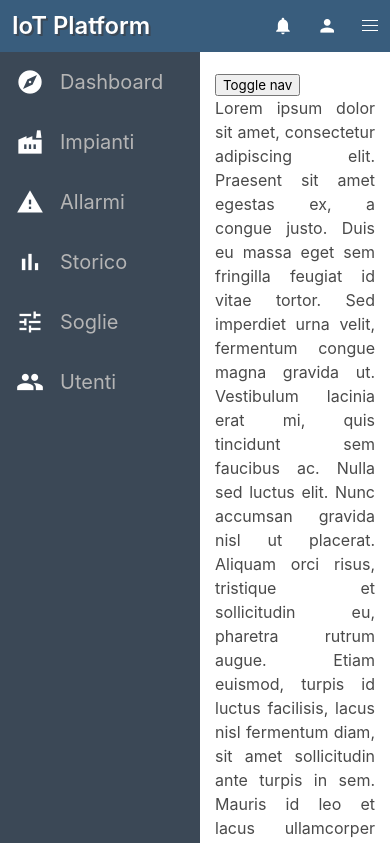
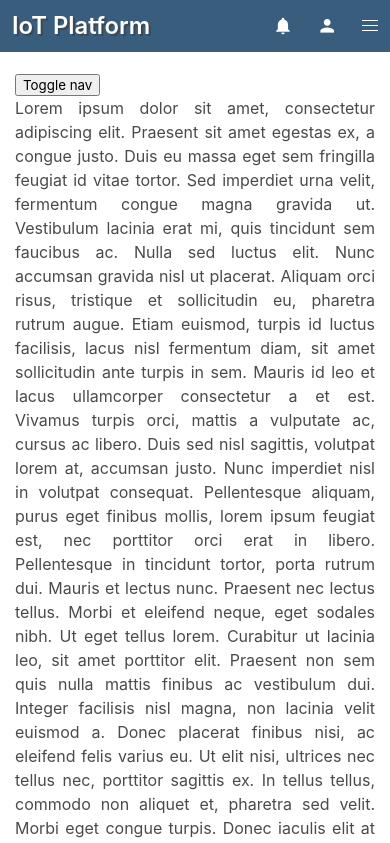
Before and after one commit to fede-palazz/sensor-hub, an Angular app in the folder frontend/: page / in a window 390 px wide. Shown: the top 843 px of the page. Built offline with nearby package versions, Linux system fonts and the light colour scheme.

Commit message:
IOT-40 Implemented responsive width sidebar

```diff
--- a/frontend/src/app/app.component.html
+++ b/frontend/src/app/app.component.html
@@ -1,10 +1,7 @@
 <app-navbar></app-navbar>
 
-<app-sidebar [isExpanded]="isSideNavExpanded"></app-sidebar>
-<div
-  class="content"
-  [ngStyle]="{ 'margin-left': isSideNavExpanded ? '200px' : '60px' }"
->
+<app-sidebar></app-sidebar>
+<div class="content">
   <button (click)="toggleSideNav()">Toggle nav</button>
   <p>
     Lorem ipsum dolor sit amet, consectetur adipiscing elit. Praesent sit amet
--- a/frontend/src/app/app.component.scss
+++ b/frontend/src/app/app.component.scss
@@ -1,7 +1,16 @@
 @import "../styles/variables.scss";
+@import "bulma/sass/utilities/mixins";
 
 .content {
-  // margin-left: $side-navbar-width;
+  margin-left: $side-navbar-width;
   padding: 20px 15px;
   text-align: justify;
+
+  @include mobile {
+    margin-left: 0;
+  }
+
+  @include tablet-only {
+    margin-left: $side-navbar-collapsed-width;
+  }
 }
--- a/frontend/src/app/components/nav/sidebar/sidebar.component.html
+++ b/frontend/src/app/components/nav/sidebar/sidebar.component.html
@@ -1,7 +1,4 @@
-<div
-  class="sidebar-container"
-  [ngStyle]="{ width: isExpanded ? '200px' : '60px' }"
->
+<div class="sidebar-container">
   <div class="icons-container">
     <a class="ripple" routerLink="">
       <i class="material-icons md-light">explore</i>
--- a/frontend/src/app/components/nav/sidebar/sidebar.component.scss
+++ b/frontend/src/app/components/nav/sidebar/sidebar.component.scss
@@ -5,13 +5,21 @@
   display: flex;
   flex-direction: column;
   height: 100%;
-  // width: $side-navbar-width;
+  width: $side-navbar-width;
   background-color: $primary-dark;
   position: fixed;
   top: $top-navbar-height;
   left: 0;
   overflow-x: hidden;
   z-index: 10;
+
+  @include mobile {
+    display: none;
+  }
+
+  @include tablet-only {
+    width: $side-navbar-collapsed-width;
+  }
 
   & .icons-container {
     display: flex;
@@ -23,10 +31,7 @@
     display: flex;
     align-items: center;
     padding-left: 1em;
-    // border: 1px solid red;
-    // margin-top: 3.5rem;
     height: 3.75em;
-
     &:hover {
       background-color: rgba(0, 0, 0, 0.25);
     }
--- a/frontend/src/styles/variables.scss
+++ b/frontend/src/styles/variables.scss
@@ -18,4 +18,4 @@ $navbar-breakpoint: $tablet;
 /* NAVBARS */
 $top-navbar-height: 52px;
 $side-navbar-width: 200px;
-$side-navbar-collapsed_width: 80px;
+$side-navbar-collapsed-width: 60px;
```
